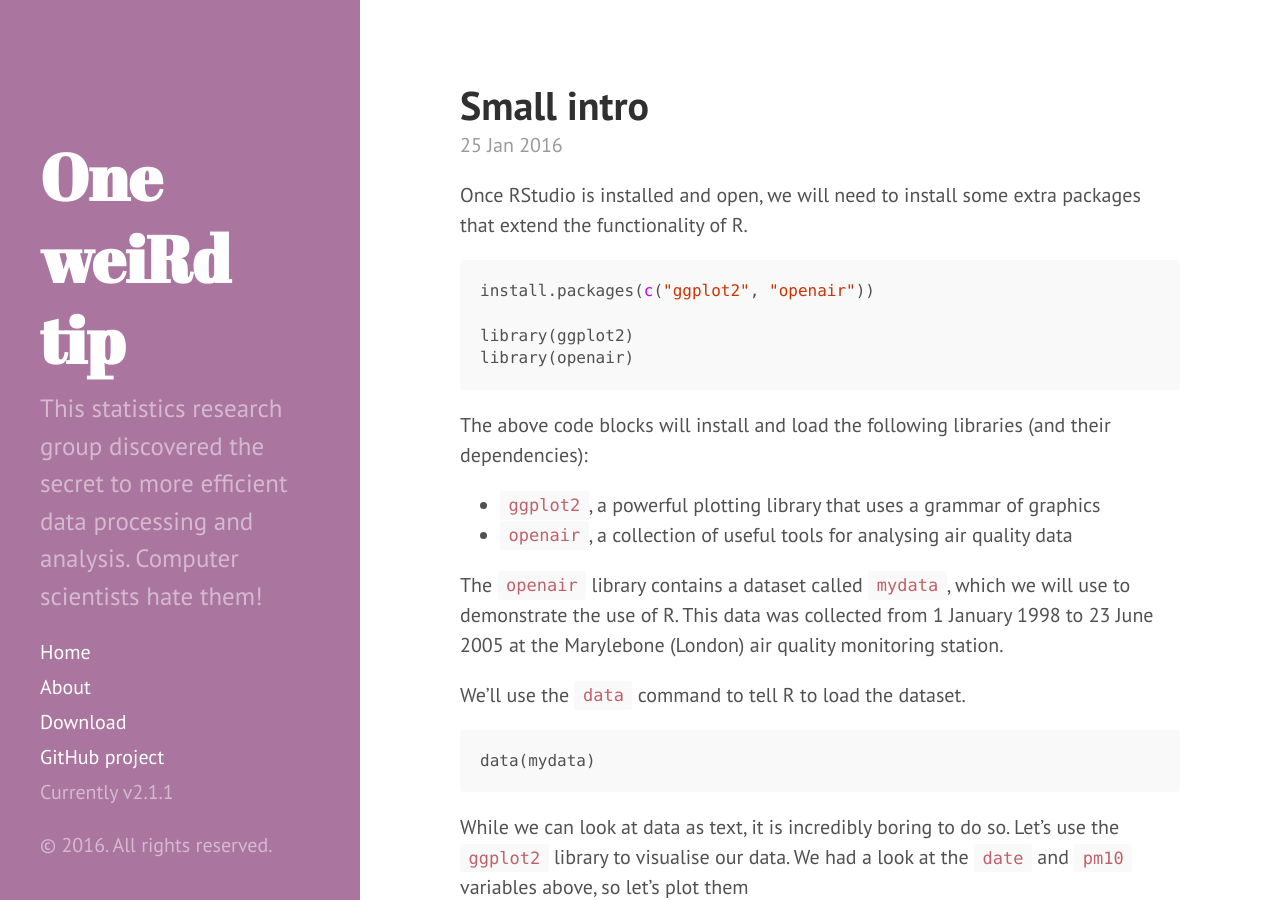
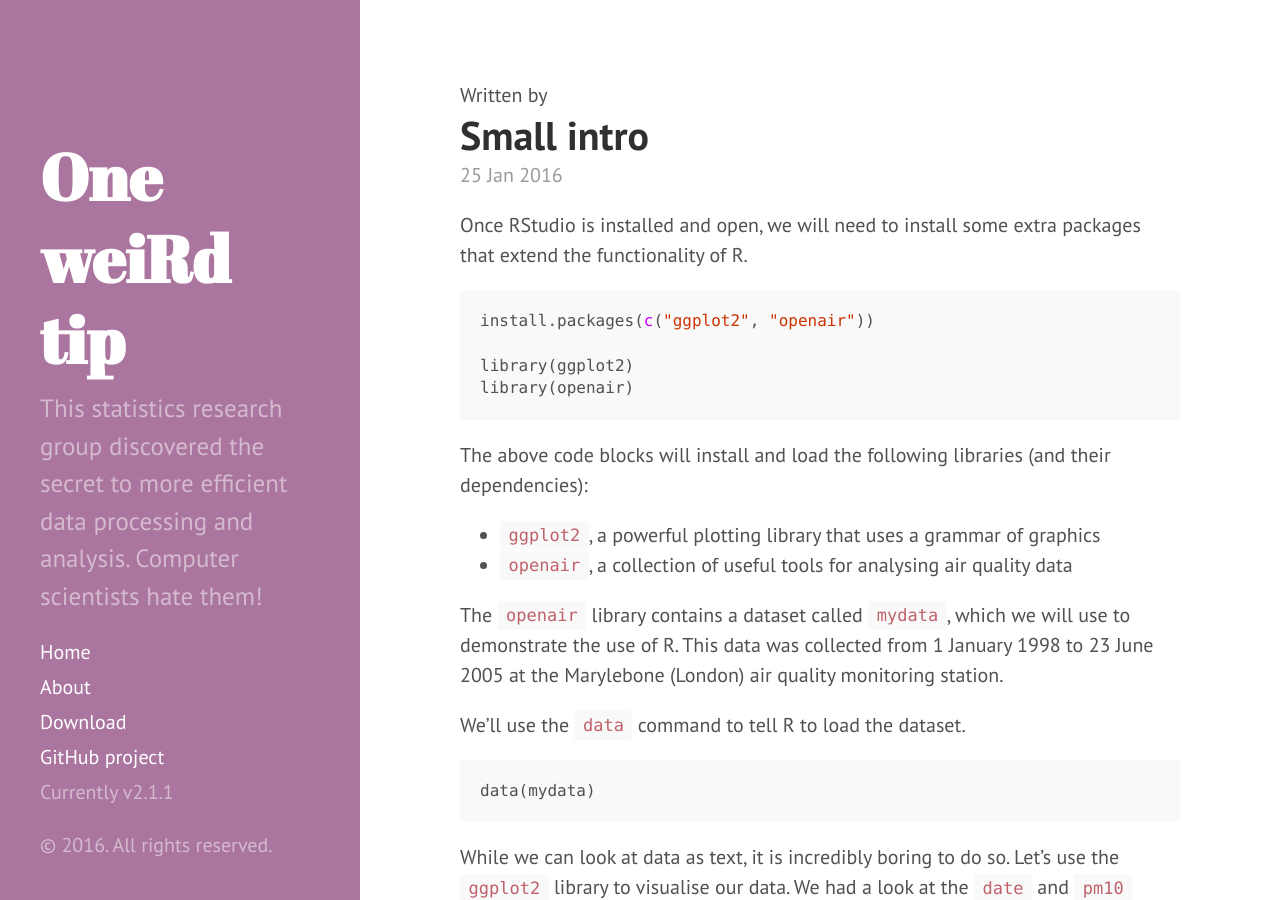
Before and after one commit to bragqut/bragqut.github.io, a Jekyll site: the page built from _posts/2016-01-25-small-intro.md, in a window 1280 px wide and 900 px high. Built offline with Jekyll 4.4.1, drawn with Linux system fonts in a browser that asks for light colours.

Commit message:
changing author info stuff https://blog.sorryapp.com/blogging-with-jekyll/2014/02/06/adding-authors-to-your-jekyll-site.html

```diff
--- a/_config.yml
+++ b/_config.yml
@@ -26,12 +26,3 @@ version:          2.1.1
 
 github:
   repo:           https://github.com/bragqut/bragqut.github.io
-
-authors:
-  samclifford:
-    display_name: Sam Clifford
-    gravatar: 55e01e552fd2f63bff8dcb87133fa333
-    email: samuel.clifford@qut.edu.au
-    web: http://samclifford.info
-    twitter: samclifford
-    github: samclifford
--- a/_layouts/post.html
+++ b/_layouts/post.html
@@ -1,6 +1,19 @@
 ---
 layout: default
 ---
+
+<!-- just added -->
+<!-- Look the author details up from the site config. -->
+{% assign author = site.data.authors[page.author] %}
+
+<!-- Output author details if some exist. -->
+{% if author %}
+    <span>
+        <!-- Personal Info. -->
+        Written by <a href="{{ author.web }}" target="_blank">{{ author.name }}</a>
+    </span>
+{% endif %}
+<!-- end just added -->
 
 <div class="post">
   <h1 class="post-title">{{ page.title }}</h1>
```
Also changed, not shown: _data/authors.yml (added, +7 -0 lines).
